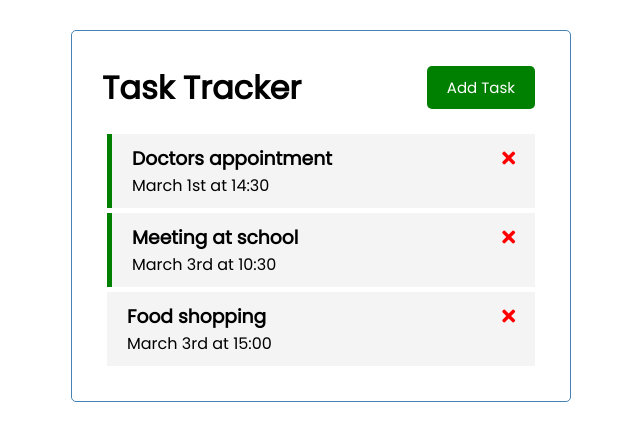
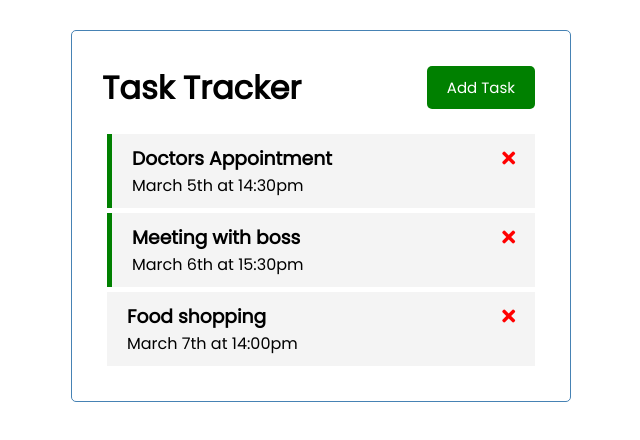
Before and after one commit to IlonaRus/Task-Tracker, a Vue app: page / in a window 1280 px wide. Shown: the top 440 px of the page, without its empty margins (319-959 px from the left). Built offline with nearby package versions, Linux system fonts and the light colour scheme; data requests are answered from the project's data file.

Commit message:
Added database to project

```diff
--- /dev/null
+++ b/db.json
@@ -0,0 +1,22 @@
+{
+  "tasks": [
+    {
+      "id": "1",
+      "text": "Doctors Appointment",
+      "day": "March 5th at 14:30pm",
+      "reminder": true
+    },
+    {
+      "id": "2",
+      "text": "Meeting with boss",
+      "day": "March 6th at 15:30pm",
+      "reminder": true
+    },
+    {
+      "id": "3",
+      "text": "Food shopping",
+      "day": "March 7th at 14:00pm",
+      "reminder": false
+    }
+  ]
+}
--- a/src/App.vue
+++ b/src/App.vue
@@ -51,29 +51,17 @@ import AddTask from './components/AddTask'
       toggleReminder(id) {
         this.tasks = this.tasks.map((task) =>
         task.id === id ? { ...task, reminder: !task.reminder} : task)
+      },
+
+      async fetchTasks() {
+        const respose = await fetch('http://localhost:5000/tasks')
+        const data = await respose.json()
+
+        return data
       }
     },
-    created() {
-      this.tasks = [
-        {
-          id: 1,
-          text: 'Doctors appointment',
-          day: 'March 1st at 14:30',
-          reminder: true
-        },
-        {
-          id: 2,
-          text: 'Meeting at school',
-          day: 'March 3rd at 10:30',
-          reminder: true
-        },
-        {
-          id: 3,
-          text: 'Food shopping',
-          day: 'March 3rd at 15:00',
-          reminder: false
-        }
-      ]
+    async created() {
+      this.tasks = await this.fetchTasks()
     }
   };
 </script>
```
Also changed, not shown: 1 other file (tests, documents, lock files or other folders).
